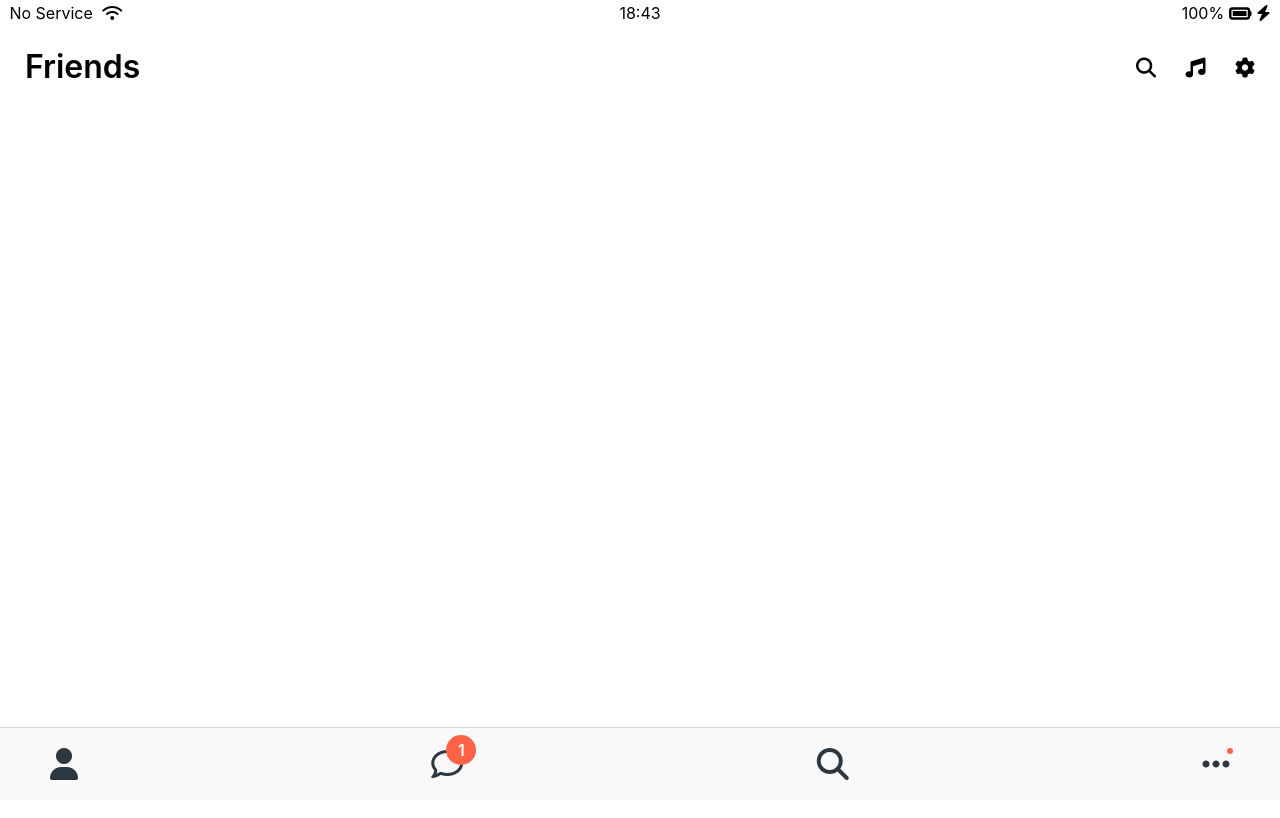
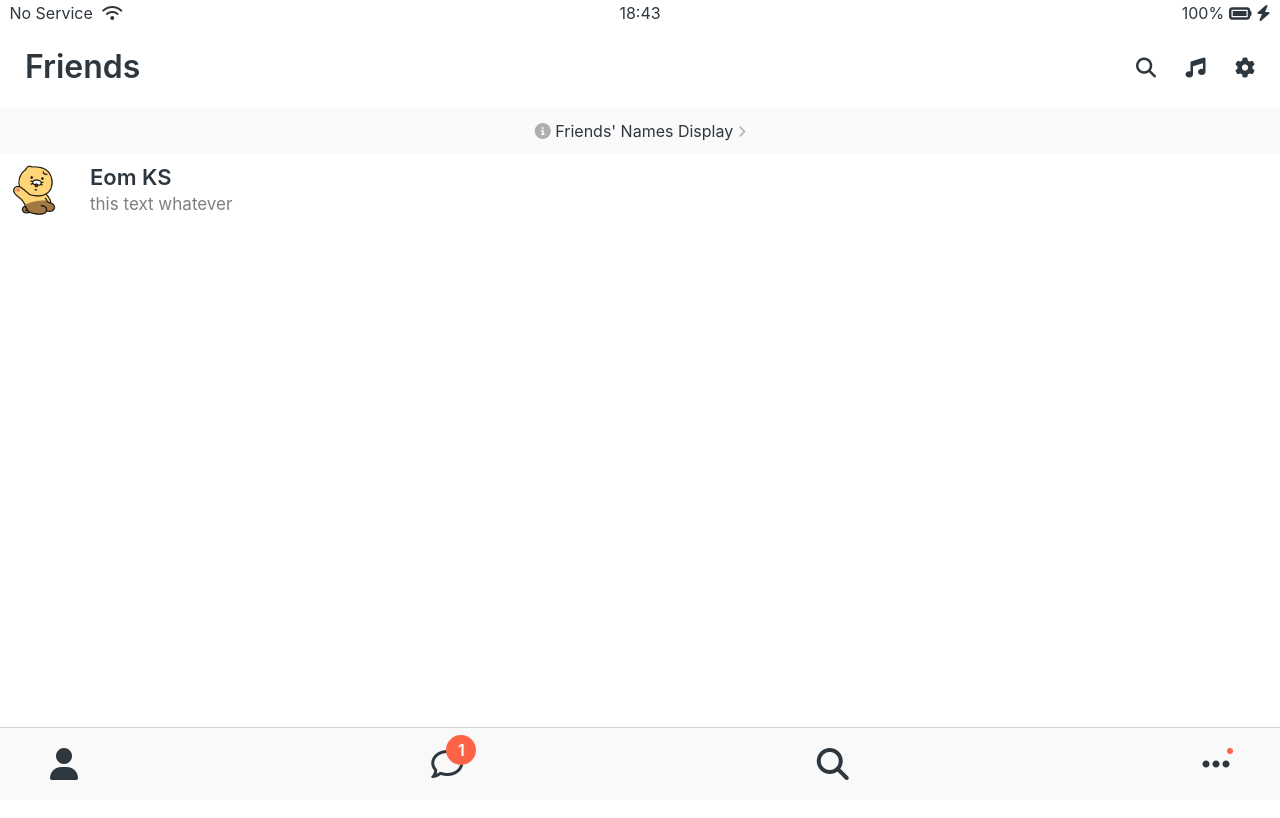
Before and after one commit to KyuSeokEom/kokoa-clone-2022, a plain HTML site: page friends.html in a window 1280 px wide. Shown: the top 818 px of the page. Drawn offline with Linux system fonts and the light colour scheme.

Commit message:
Friends Screen Update

```diff
--- a/css/components/screen-header.css
+++ b/css/components/screen-header.css
@@ -8,7 +8,6 @@
 .screen-header__title {
     font-size: 32px;
     font-weight: 600;
-
 }
 
 .screen-header__icons span {
--- /dev/null
+++ b/css/components/user-component.css
@@ -0,0 +1,23 @@
+.user-component,
+.user-component__column:first-child {
+    display: flex;
+    align-items: center;
+}
+
+.user-component__avatar {
+    width: 70px;
+    height: 70px;
+    border-radius: 27px;
+    margin-right: 20px;
+}
+
+.user-component__title {
+    font-weight: 600;
+    font-size: 22px;
+}
+
+.user-component__subtitle {
+    margin-top: 8px;
+    font-size: 17px;
+    color: rgba(0, 0, 0, 0.5);
+}
--- /dev/null
+++ b/css/screen/friends.css
@@ -0,0 +1,11 @@
+#friends-display-link {
+    text-align: center;
+    display: block;
+    background-color: #fafafa;
+    padding: 15px 0px;
+    font-size: 16px;
+}
+
+#friends-display-link i {
+    color: rgba(0, 0, 0, 0.3);
+}
--- a/css/styles.css
+++ b/css/styles.css
@@ -5,11 +5,13 @@
 @import "components/status-bar.css";
 @import "components/nav-bar.css";
 @import "components/screen-header.css";
+@import "components/user-component.css";
 
 /* Screen */
 @import "screen/login.css";
+@import "screen/friends.css";
 
 body {
     font-family: -apple-system, BlinkMacSystemFont, 'Segoe UI', Roboto, Oxygen, Ubuntu, Cantarell, 'Open Sans', 'Helvetica Neue', sans-serif;
-    height: 1000vh;
+    color: #2e363e;
 }
--- a/friends.html
+++ b/friends.html
@@ -32,6 +32,23 @@
         </div>
     </header>
 
+    <a id="friends-display-link" href="">
+        <i class="fa-solid fa-circle-info"></i>
+        Friends' Names Display
+        <i class="fa-solid fa-chevron-right fa-xs"></i>
+    </a>
+
+    <div class="user-component">
+        <div class="user-component__column">
+            <img src="img/Choonsik.png" class="user-component__avatar" alt="">
+            <div class="user-component__text">
+                <h4 class="user-component__title">Eom KS</h4>
+                <h6 class="user-component__subtitle">this text whatever</h6>
+            </div>
+        </div>
+        <div class="user-component__column"></div>
+    </div>
+
     <nav class="nav">
         <ul class="nav__list">
             <li class="nav__btn">
```
